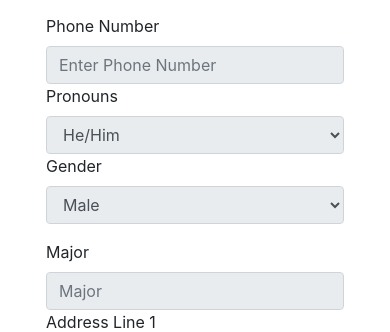
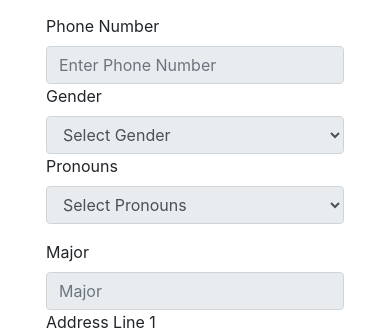
Before and after one commit to kylenmorris/ra-management-suite, a Flask app: page /profile in a window 390 px wide. Shown: the part 769-1101 px from the top of the page. Run offline with Flask 3, Linux system fonts and the light colour scheme; a user stored in the database is signed in; some libraries are stand-ins or nearby versions.

Commit message:
adding user profile class gives error so finding other solution

```diff
--- a/RAManagementSuite/templates/home/profile.html
+++ b/RAManagementSuite/templates/home/profile.html
@@ -35,23 +35,26 @@
                         <label class="labels">Phone Number</label>
                         <input type="text" class="form-control" placeholder="Enter Phone Number" value="" readonly>
                     </div>
-                    <div class="col-md-4">
-                        <label class="labels">Pronouns</label>
-                        <select class="form-control" readonly>
-                            <option value="he">He/Him</option>
-                            <option value="she">She/Her</option>
-                            <option value="they">They/Them</option>
-                        </select>
-                    </div>
                     <div class= "col-md-4">
                         <label class="labels">Gender</label>
                         <select class="form-control" readonly>
+                            <option value="" selected disabled>Select Gender</option>
                             <option value="male">Male</option>
                             <option value="female">Female</option>
                             <option value="other">Other</option>
                             <option value="prefer not to say">Prefer not to say</option>
                         </select>
                     </div>
+                    <div class="col-md-4">
+                        <label class="labels">Pronouns</label>
+                        <select class="form-control" readonly>
+                            <option value="" selected disabled>Select Pronouns</option>
+                            <option value="he">He/Him</option>
+                            <option value="she">She/Her</option>
+                            <option value="they">They/Them</option>
+                        </select>
+                    </div>
+
                 </div>
                 <div class="row mt-3">
                     <div class="col-md-6">
@@ -107,10 +110,11 @@
         }
 
         // Change the button text based on the readonly state
-        editProfileButton.innerText = field.readOnly ? "Edit Profile" : "Save Changes";
+        editProfileButton.innerText = editableFields[0].readOnly ? "Edit Profile" : "Save Changes";
     }
 
     // Add a click event listener to the "Edit Profile" button
     editProfileButton.addEventListener("click", toggleEditable);
 </script>
+
 {% endblock %}
```
Also changed, not shown: RAManagementSuite/__init__.py (+35 -1 lines), RAManagementSuite/models.py (+18 -0 lines), RAManagementSuite/repos/userRepo.py (+25 -0 lines), RAManagementSuite/database.db.
